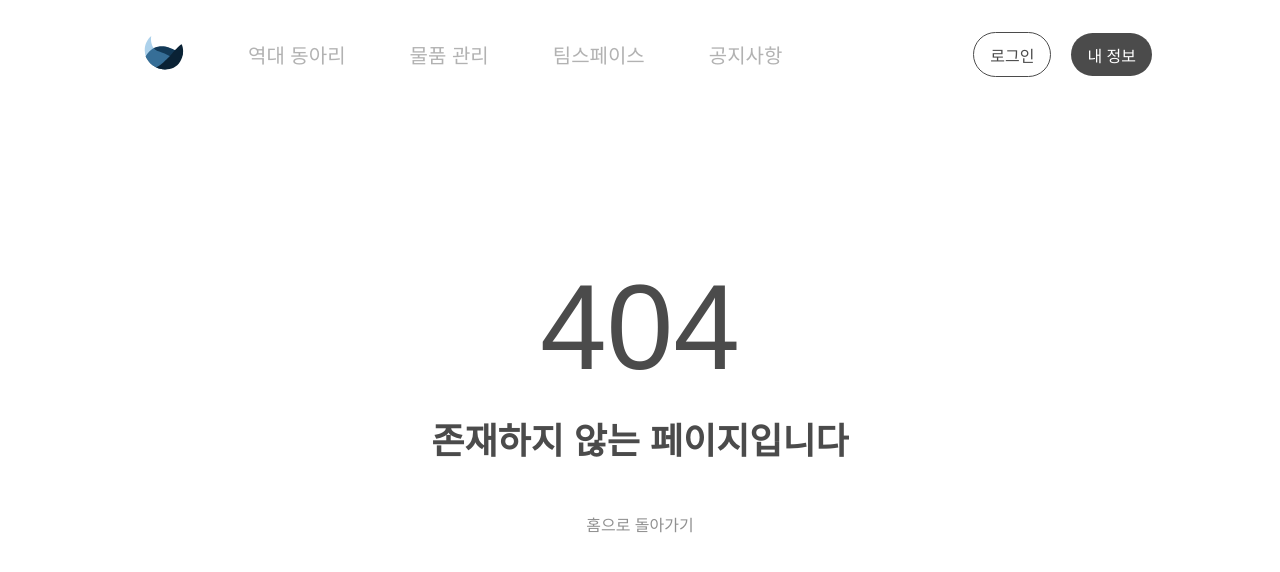
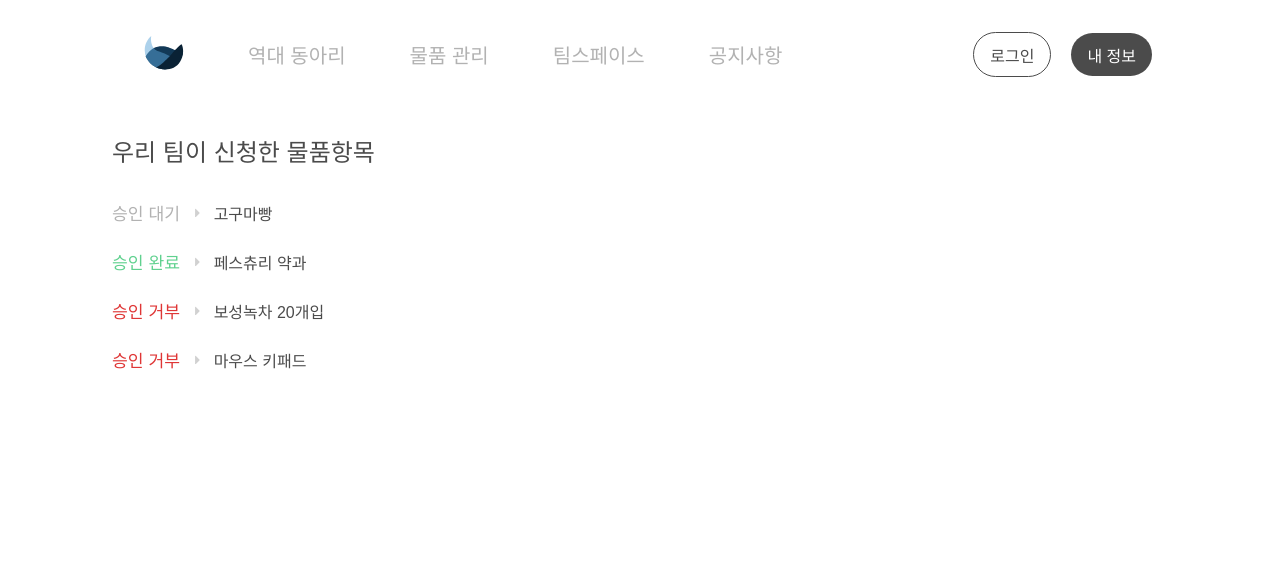
Before and after one commit to arabssm/muldum-v2, a Next.js app in the folder muldum/: page /itemList in a window 1280 px wide. Before the commit this address had no page. Shown: the top 572 px of the page. Built offline with nearby package versions, Linux system fonts and the light colour scheme; a web font is replaced by a local one.

Commit message:
feat (#19) :: 신청한 물품 항목 페이지 퍼블리싱

```diff
--- /dev/null
+++ b/muldum/src/app/itemList/page.tsx
@@ -0,0 +1,7 @@
+"use client"
+
+import ItemList from "@/containers/ui/itemList";
+
+export default function Home() {
+  return <ItemList />
+}
--- /dev/null
+++ b/muldum/src/containers/ui/itemList/data.ts
@@ -0,0 +1,36 @@
+import type { ItemData } from '@/types/list';
+
+export const items: ItemData[] = [
+    {
+        state: "승인 대기",
+        color: "#B2B2B2",
+        name: "고구마빵",
+        link: "https://www.kurly.com/goods/1000017173",
+        quantity: 1,
+        reason: "고구마빵을 사서 팀원 뿐만 아니라 인턴들과 함께 나누어 먹으려고 구입했습니다. 다른 팀에도 선물해 교우관계를 형성할 것입니다. 반려하신다면 받아주실 때까지 감자빵을 신청하겠습니다.",
+    },
+    {
+        state: "승인 완료",
+        color: "#60D18F",
+        name: "페스츄리 약과",
+        link: "https://www.kurly.com/goods/1000017173",
+        quantity: 4,
+        reason: "페스츄리 약과를 먹으면 마치 약 먹은 듯 힘이 솟아나기 때문에 꼭 구입하고싶습니다",
+    },
+    {
+        state: "승인 거부",
+        color: "#DF3636",
+        name: "보성녹차 20개입",
+        link: "https://www.kurly.com/goods/1000017173",
+        quantity: 20,
+        reason: "제발승인해주세요제발승인해주세요제발승인해주세요제발승인해주세요제발승인해주세요",
+    },
+    {
+        state: "승인 거부",
+        color: "#DF3636",
+        name: "마우스 키패드",
+        link: "https://www.kurly.com/goods/1000017173",
+        quantity: 20,
+        reason: "저를 위한게 아니라 저희 팀원 모두를 위한 것 입니다...",
+    },
+];
--- /dev/null
+++ b/muldum/src/containers/ui/itemList/index.tsx
@@ -0,0 +1,40 @@
+"use client";
+
+import * as _ from "./style";
+import Image from "next/image";
+import { useState } from "react";
+import { items } from "./data";
+
+export default function ItemList() {
+    const [openIndex, setOpenIndex] = useState<number | null>(null);
+
+    const handleToggle = (index: number) => {
+        setOpenIndex(prev => (prev === index ? null : index));
+    };
+
+    return (
+        <_.Containet>
+            <_.Title>우리 팀이 신청한 물품항목</_.Title>
+            <_.InfoContainer>
+                {items.map((item, index) => (
+                    <_.Wrapper key={index}>
+                        <_.ToggleWrapper onClick={() => handleToggle(index)}>
+                            <_.State color={item.color}>{item.state}</_.State>
+                            <_.ToggleImage isOpen={openIndex === index}>
+                                <Image src="/assets/toggle.svg" alt="토글" width={24} height={24} />
+                            </_.ToggleImage>
+                            {item.name}
+                        </_.ToggleWrapper>
+                        {openIndex === index && (
+                            <_.Group>
+                                <_.Content>{item.link}</_.Content>
+                                <_.Content>{item.quantity}개</_.Content>
+                                <_.Content>{item.reason}</_.Content>
+                            </_.Group>
+                        )}
+                    </_.Wrapper>
+                ))}
+            </_.InfoContainer>
+        </_.Containet>
+    );
+}
--- /dev/null
+++ b/muldum/src/containers/ui/itemList/style.ts
@@ -0,0 +1,70 @@
+import styled from "@emotion/styled";
+
+export const Containet = styled.div`
+  display: flex;
+  flex-direction: column;
+  width: 100%;
+  padding: 1rem 0;
+  row-gap: 2rem;
+`;
+
+export const InfoContainer = styled.div`
+  display: flex;
+  flex-direction: column;
+  row-gap: 1.5rem;
+`;
+
+export const Title = styled.div`
+  display: flex;
+  font-size: 1.5rem;
+  font-weight: 500;
+`;
+
+export const State = styled.span<{ color: string }>`
+  display: flex;
+  font-size: 1.075rem;
+  color: ${({ color }) => color};
+`;
+
+export const ToggleImage = styled.div<{ isOpen: boolean }>`
+  display: flex;
+  transition: transform 0.3s ease;
+  transform: rotate(${props => (props.isOpen ? "90deg" : "0deg")});
+`;
+
+export const Content = styled.div`
+  display: block;
+  font-size: 1rem;
+  line-height: 1.4;
+`;
+export const Wrapper = styled.div`
+  display: flex;
+  flex-direction: column;
+  gap: 0.6rem;
+`;
+
+export const ToggleWrapper = styled.div`
+  display: flex;
+  align-items: center;
+  gap: 0.3rem;
+  cursor: pointer;
+`;
+
+export const Group = styled.div`
+  display: flex;
+  flex-direction: column;
+  row-gap: 0.6rem;
+  padding-left: 0;
+
+  & > div {
+    display: flex;
+    gap: 5rem;
+  }
+
+  & > div::before {
+    content: "";
+    display: inline-block;
+    width: 1.2rem;
+    flex-shrink: 0;
+  }
+`;
--- /dev/null
+++ b/muldum/src/types/list.ts
@@ -0,0 +1,8 @@
+export interface ItemData {
+    state: "승인 대기" | "승인 거부" | "승인 완료";
+    color: string;
+    name: string;
+    link: string;
+    quantity: number;
+    reason: string;
+}
```
Also changed, not shown: muldum/src/components/itemForm/index.tsx (+8 -1 lines), muldum/public/assets/toggle.svg (added).
